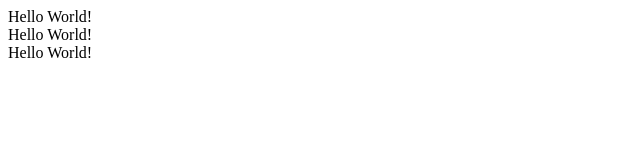
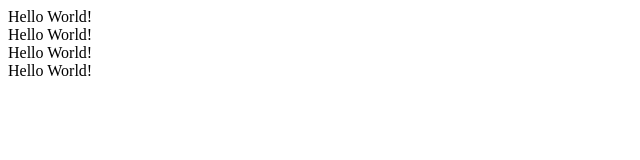
Before and after one commit to luisgcortes/practice, a plain HTML site: page index.html in a window 1280 px wide. Shown: the full height of the page, 0-640 px from the left. Drawn offline with Linux system fonts and the light colour scheme.

Commit message:
Updates index.html

```diff
--- a/index.html
+++ b/index.html
@@ -1,3 +1,4 @@
 <div>Hello World!</div>
 <div>Hello World!</div>
 <div>Hello World!</div>
+<div>Hello World!</div>
```
